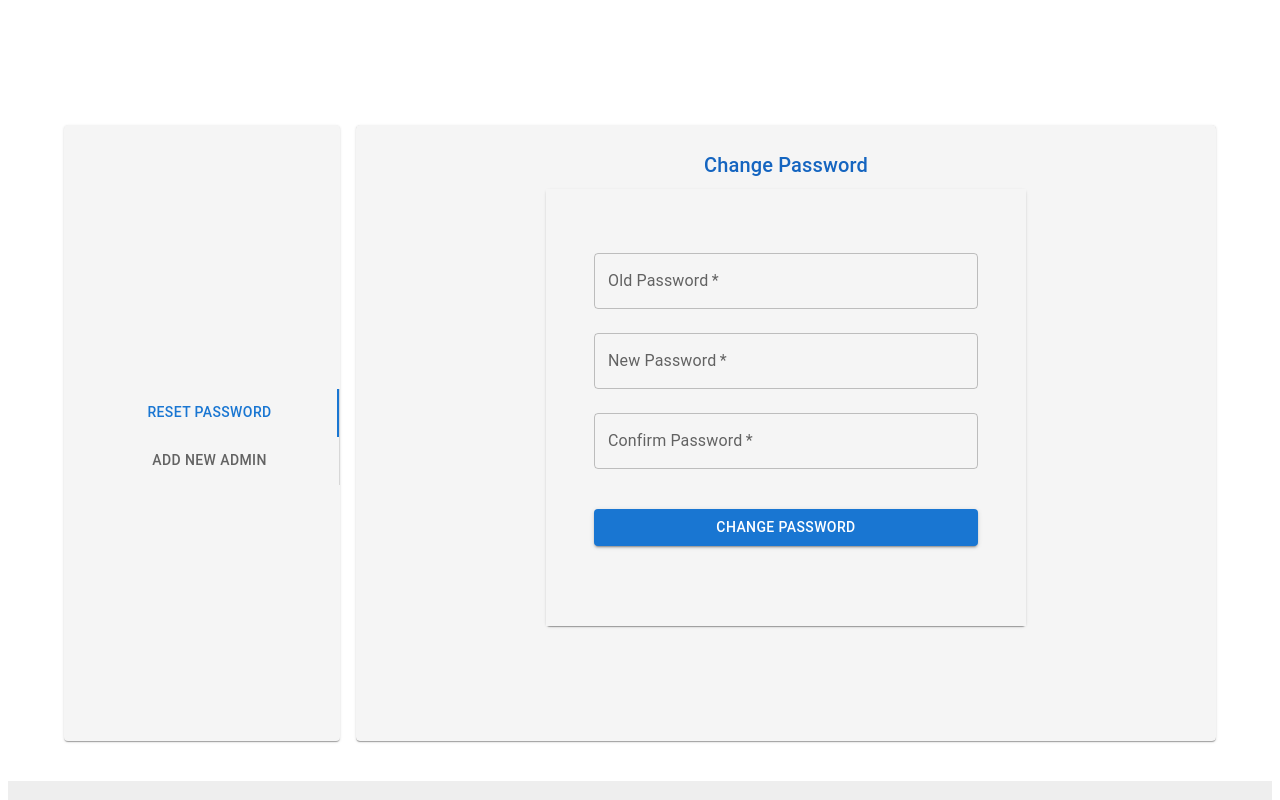
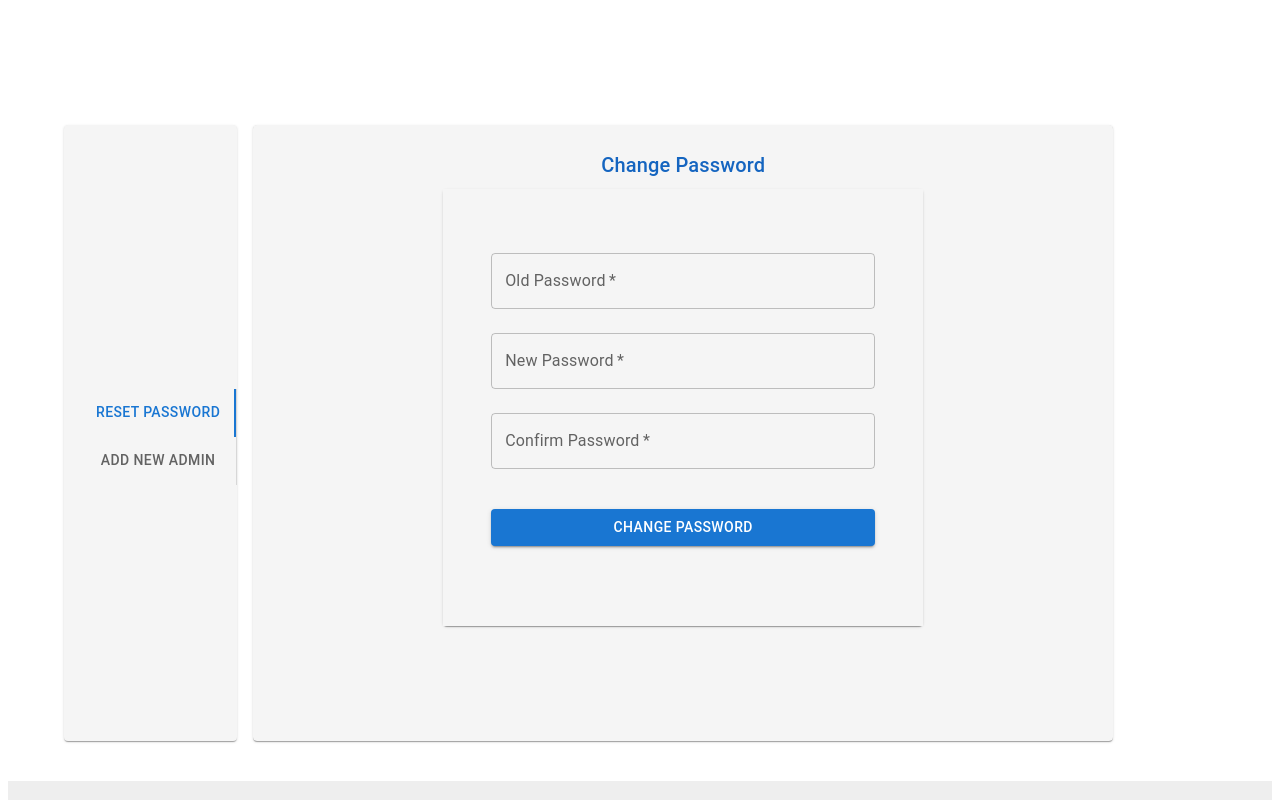
Before and after one commit to HezekielT/Aelaf_Dejen_WebApp, a React (Create React App) app in the folder client/: page /dashboard/accounts in a window 1280 px wide. Shown: the top 800 px of the page. Built offline with nearby package versions, Linux system fonts and the light colour scheme.

Commit message:
slight modifications

```diff
--- a/client/src/components/Admin/Manage_Account.js
+++ b/client/src/components/Admin/Manage_Account.js
@@ -11,15 +11,15 @@ function TabPanel(props) {
     const { children, value, index, ...other } = props;
 
     return(
-        <Paper minWidth="sm" sx={{  backgroundColor: '#f5f5f5', height: '85vh' }}
+        <Paper sx={{  backgroundColor: '#f5f5f5', height: '85vh' }}
         role="tabpanel"
         hidden={value !== index}
         id={`vertical-tabpanel-${index}`}
         {...other}
         >
             {value === index && (
-                <Box sx={{ p: 3}}>
-                    <Typography>{children}</Typography>
+                    <Box sx={{ p: 3}}>
+                    {children}
                 </Box>
             )}
         </Paper>
@@ -242,7 +242,6 @@ function ChangePassword() {
         <Grid item xs={12} lg={12} sx={{ p: 1,display: 'flex', justifyContent: 'center' }}>
 
             <Paper sx={{width: '60vh',}}>
-                {/* <Card > */}
                 <Box component="form" onSubmit={formik.handleSubmit} maxWidth="lg" sx={{backgroundColor: '#f5f5f5',p: 6,display: 'flex', flexDirection: 'column', justifyContent: 'center'}}>
                 <TextField
                   margin="normal"
@@ -314,7 +313,7 @@ function Manage_Account(props) {
             }}
         >
             <Grid container spacing={2}>
-                <Grid item xs={12} md={3} sx={{ height: '86vh'}}>
+                <Grid item sx={{ height: '86vh', display: {xs: 'none', lg: 'flex'}}}>
                     <Card
                         sx={{
                             display: 'flex',
@@ -333,17 +332,49 @@ function Manage_Account(props) {
                             orientation='vertical'
                             value={value}
                             onChange={handleChange}
+                            scrollButtons="auto"
                             aria-label="Vertical Tabs"
-                            sx={{ mt: 33,borderRight: 1, borderColor: 'divider' }}
+                            sx={{ mt: 33,borderRight: 1, borderColor: 'divider', }}
                         >
                             <Tab label="Reset Password" {...tabProps(0)}/>
                             <Tab label="Add New Admin" {...tabProps(1)}/>
                         </Tabs>
                     </Card>
                 </Grid>
-                <Grid item xs={9} md={9} lg={9}
+                <Grid item xs={12} sx={{ display: {xs: 'flex', lg: 'none'}}}>
+                    <Card
+                        sx={{
+                            display: 'flex',
+                            flexDirection: 'row',
+                            backgroundColor: (theme) =>
+                    theme.palette.mode === 'light'
+                    ? theme.palette.grey[100]
+                    : theme.palette.grey[900],
+                            // height: '77vh',
+                            // mt: 2,
+                            // mb: 4,
+                            py: 2,
+                            px: 6
+                        }}
+                    >
+                        <Tabs
+                            orientation='horizontal'
+                            value={value}
+                            onChange={handleChange}
+                            scrollButtons="auto"
+                            variant="scrollable"
+                            // aria-label="Vertical Tabs"
+                            sx={{ borderRight: 1, }}
+                        >
+                            <Tab label="Reset Password" {...tabProps(0)}/>
+                            <Tab label="Add New Admin" {...tabProps(1)}/>
+                        </Tabs>
+                    </Card>
+                </Grid>
+                <Grid item xs={12} md={12} lg={9}
                     sx={{
                         height: '80vh',
+                        mb: 4
                     }}
                 >
                     <Card
@@ -364,8 +395,6 @@ function Manage_Account(props) {
                         </TabPanel>
                         <TabPanel value={value} index={1}>
                             <AddAdmin />
-                        </TabPanel>
-                        <TabPanel value={value} index={2}>
                         </TabPanel>
                     </Card>
                 </Grid>
--- a/client/src/components/ContactUs.js
+++ b/client/src/components/ContactUs.js
@@ -33,6 +33,7 @@ function ContactUs(props) {
           validationSchema: validationSchema,
           onSubmit: (values) => {
             alert(JSON.stringify(values, null, 2));
+            // we send an email to the admin
           },
     });
     return (
--- a/client/src/components/Participant-Registration.js
+++ b/client/src/components/Participant-Registration.js
@@ -36,7 +36,7 @@ function Participant_Regist(props) {
           },
           validationSchema: validationSchema,
           onSubmit: async (values) => {
-            e.preventDefault();
+            // e.preventDefault();
             const config = {
                 header: {
                     "Content-Type": "application/json"
@@ -46,7 +46,7 @@ function Participant_Regist(props) {
             await axios.post(
                 "http://localhost:5000/participate",
                 {
-                    id: id,
+                    // id: id,
                     first_name: values.first_name,
                     last_name: values.last_name,
                     email: values.email,
```
